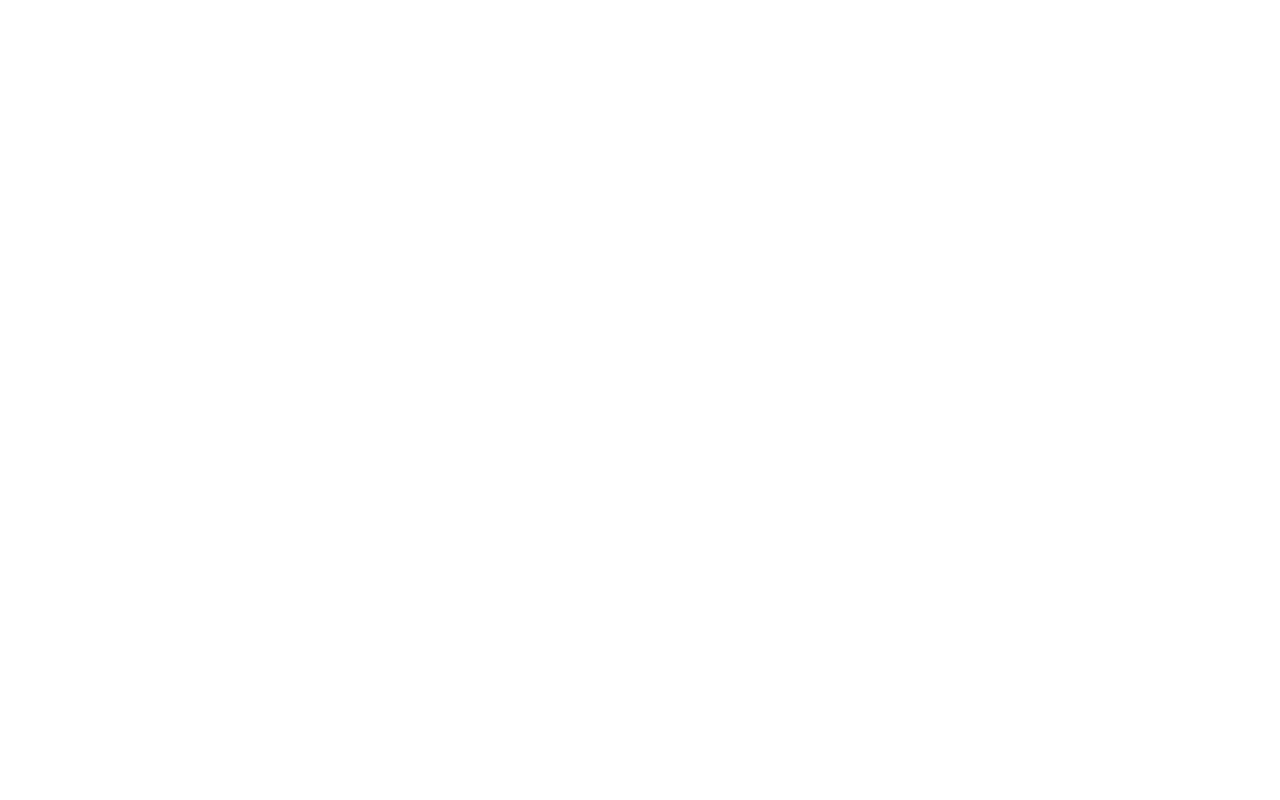
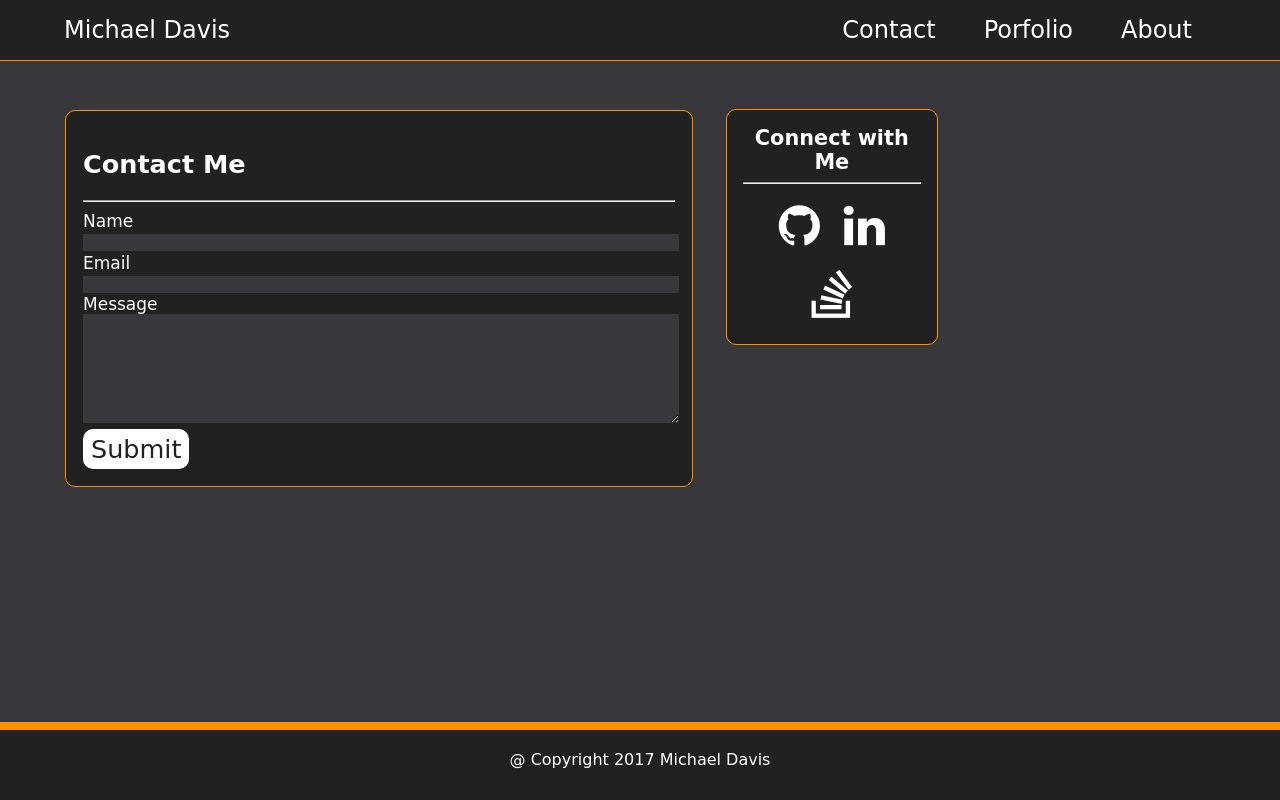
Before and after one commit to mhdavis/Basic-Porfolio, a plain HTML site: page contact.html in a window 1280 px wide. Drawn offline with Linux system fonts and the light colour scheme; a web font is replaced by a local one.

Commit message:
built out contact.html and styled

```diff
--- a/assets/css/style.css
+++ b/assets/css/style.css
@@ -52,7 +52,7 @@ nav {
   border: 0.1em solid #ff9100;
 }
 
-#about-me {
+#about-me, #contact-me {
   font-family: 'Knewave', cursive;
 }
 
@@ -67,6 +67,33 @@ nav {
 .about-paragraph {
   font-size: 1em;
   font-family: 'Roboto', sans-serif;
+}
+
+.contact-row {
+  font-size: 1em;
+  font-family: 'Knewave', cursive;
+  margin: 0.1em 0 0.1em;
+}
+
+.input {
+  width: 100%;
+  background: #38383c;
+  border-style: none;
+  color: white;
+  font-family: 'Roboto', sans-serif;
+}
+
+#submit-btn {
+  color: #212121;
+  background: white;
+  border-radius: 10px;
+  border-color: white;
+  border-style: none;
+  font-size: 1.5em;
+  padding:5px 8px;
+  font-family: 'Knewave', cursive;
+} #submit-btn:hover {
+  background-color: #ff9100;
 }
 
 .social-media-container {
--- a/contact.html
+++ b/contact.html
@@ -0,0 +1,58 @@
+<!DOCTYPE html>
+<html>
+  <head>
+    <meta charset="utf-8">
+    <title>Michael Davis Contact</title>
+
+    <!-- CSS -->
+    <link rel="stylesheet" type="text/css" href="assets/css/font-awesome/css/font-awesome.min.css">
+    <link href="https://fonts.googleapis.com/css?family=Knewave|Roboto" rel="stylesheet">
+    <link rel="stylesheet" type="text/css" href="assets/css/style.css"/>
+  </head>
+
+  <body>
+      <nav>
+        <a id="nav-logo" href="#">Michael Davis</a>
+        <a class ="nav-item" href="#">About</a>
+        <a class ="nav-item" href="#">Porfolio</a>
+        <a class ="nav-item" href="#">Contact</a>
+      </nav>
+
+      <div id="container">
+        <section class="main-section">
+          <h1 id="contact-me">Contact Me</h1>
+          <hr>
+          <!-- Contact form -->
+          <form id="contact-form" action="#" method="POST" enctype="multipart/form-data">
+          	<div class="contact-row">
+          		<label for="name">Name</label><br />
+          		<input id="name" class="input" name="name" type="text" value="" size="30" /><br />
+          	</div>
+          	<div class="contact-row">
+          		<label for="email">Email</label><br />
+          		<input id="email" class="input" name="email" type="text" value="" size="30" /><br />
+          	</div>
+          	<div class="contact-row">
+          		<label for="message">Message</label><br />
+          		<textarea id="message" class="input" name="message" rows="7" cols="30"></textarea><br />
+          	</div>
+          	<input id="submit-btn" type="submit" value="Submit" />
+          </form>
+          <!-- Contact form -->
+
+        </section>
+
+        <section class="social-media-container">
+          <h2 id="social-media-title">Connect with Me</h2>
+          <hr>
+          <a class="social-anchor" href="https://github.com/mhdavis" target="_blank"><i class="fa fa-github social-btn"></i></a>
+          <a class="social-anchor" href="https://www.linkedin.com/in/michael-davis-1b31b7124/" target="_blank"><i class="fa fa-linkedin social-btn"></i></a>
+          <a class="social-anchor" href="https://stackoverflow.com/users/7643412/mhdavis" target="_blank"><i class="fa fa-stack-overflow social-btn"></i></a>
+        </section>
+      </div> <!-- end container -->
+
+      <footer>
+        <p id="copyright">@ Copyright 2017 Michael Davis</p>
+      </footer>
+  </body>
+</html>
```
